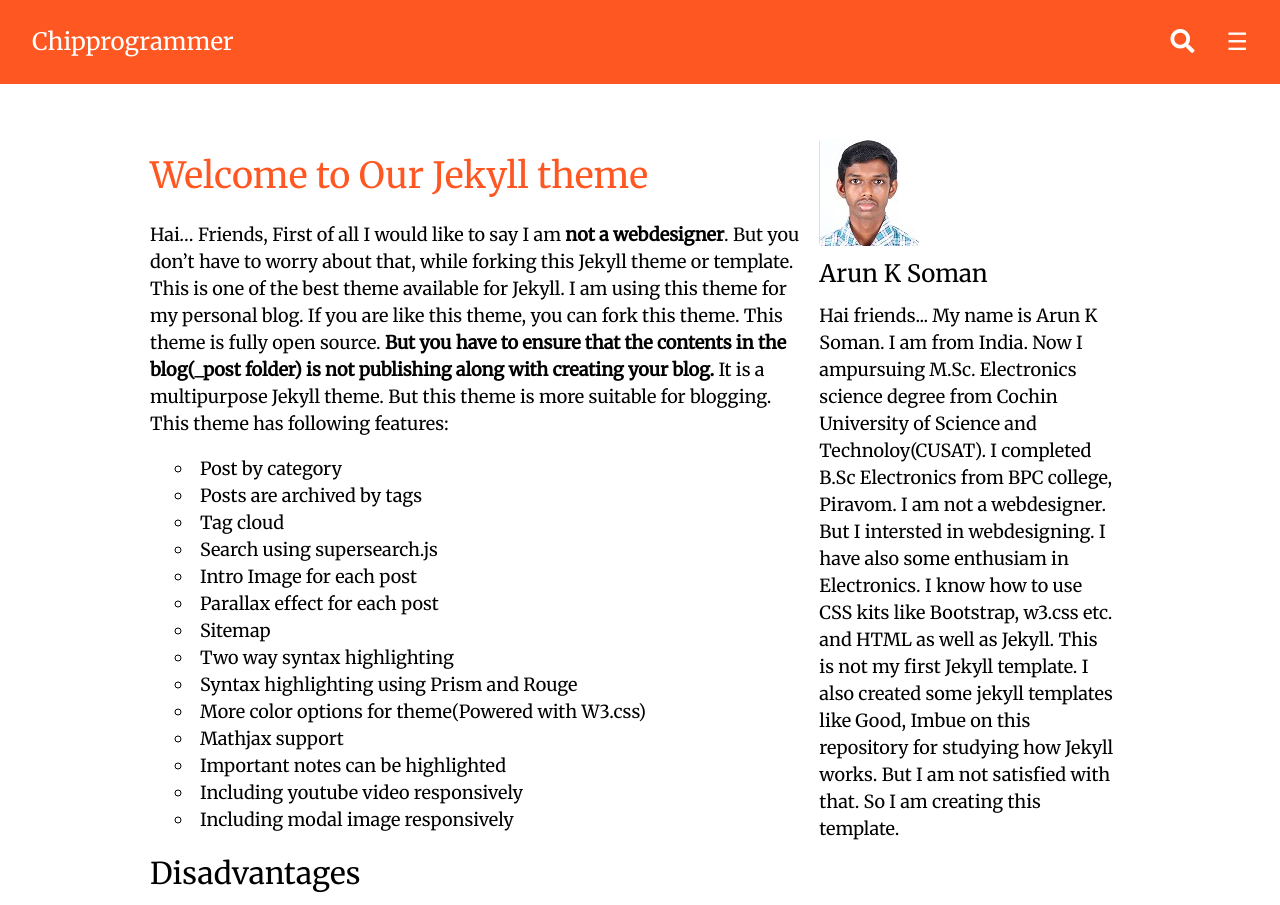
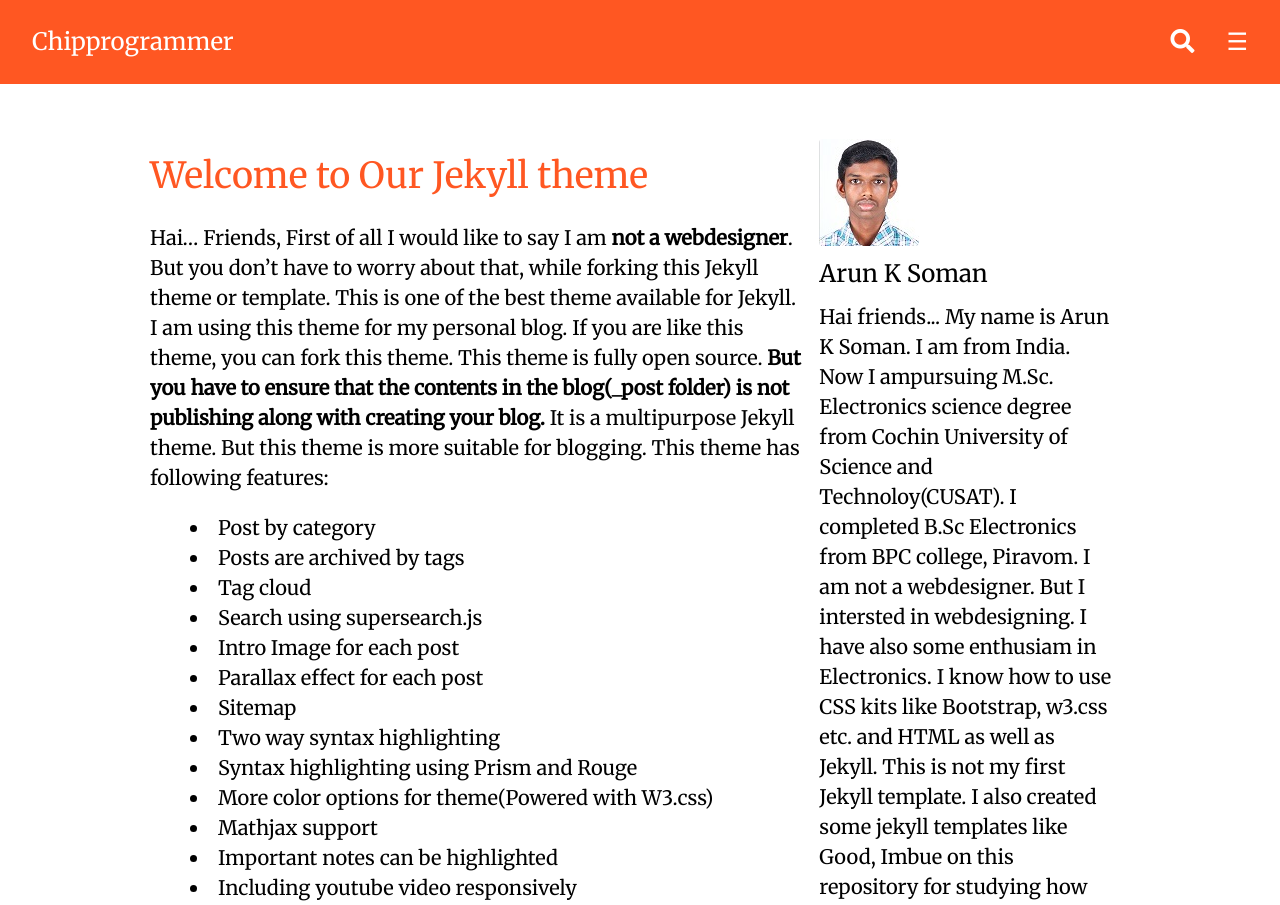
Before and after one commit to techiworld/techiworld.github.io, a Jekyll site: the page built from index.md, in a window 1280 px wide and 1400 px high. Shown: the top 905 px of the window. Built offline with Jekyll 4.4.1, drawn with Linux system fonts in a browser that asks for light colours; formulas are drawn with MathJax 3.

Commit message:
Update main.css

```diff
--- a/assets/css/main.css
+++ b/assets/css/main.css
@@ -2,7 +2,7 @@ body,h1,h2,h3,h4,h5{
 font-family: 'Merriweather', serif;
 }
 body{
-font-size: 18px;
+font-size: 20px;
 }
 p{
 display: block;
@@ -154,8 +154,7 @@ ol {
 }
 
 ul {
-  list-style: circle inside;
-  padding-left: 25px;
+  list-style: disc inside;
 }
 /* HyperLinks */
 #myLink a[target="_blank"]:after {
```
